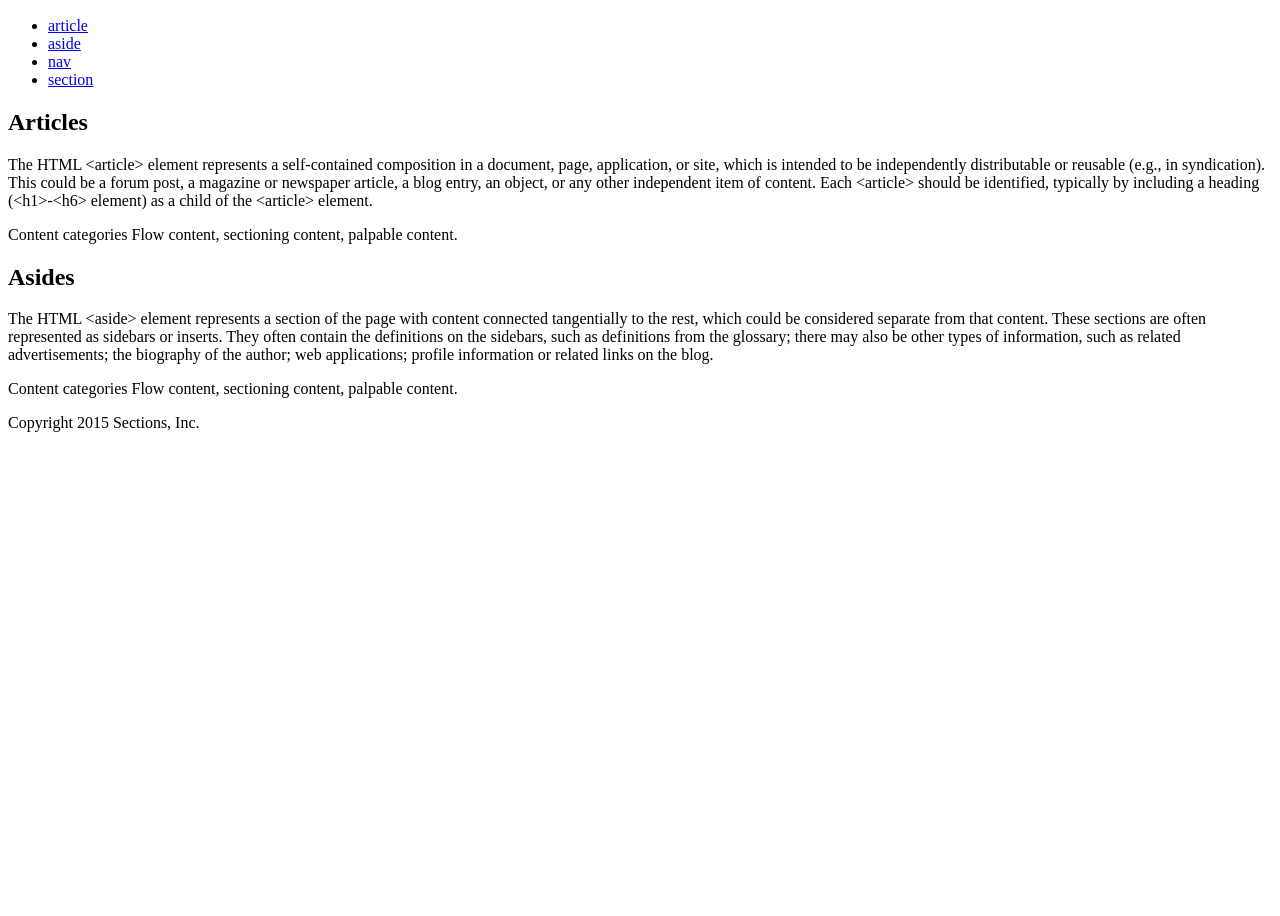
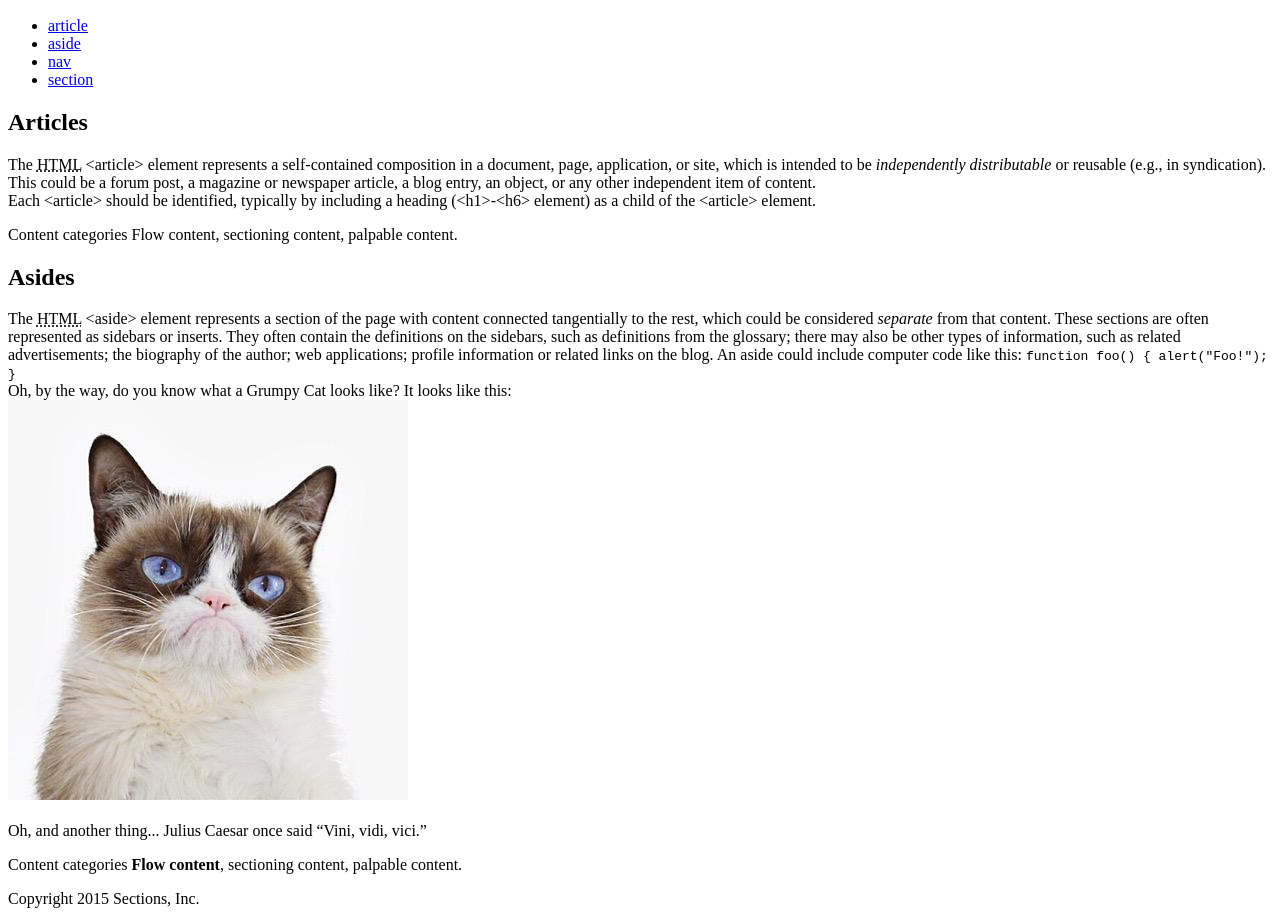
Before and after one commit to howardsmithnz/sprint-3, a plain HTML site: page index.html in a window 1280 px wide. Shown: the part 110-1026 px from the top of the page. Before the commit the page ends 800 px from the top, so only its background shows below. Drawn offline with Linux system fonts and the light colour scheme.

Commit message:
Add more HTML tags and a JPG

```diff
--- a/index.html
+++ b/index.html
@@ -23,7 +23,7 @@
       <article>
       <h2>Articles</h2>
         <p>
-        The HTML &lt;article&gt; element represents a self-contained composition in a document, page, application, or site, which is intended to be independently distributable or reusable (e.g., in syndication). This could be a forum post, a magazine or newspaper article, a blog entry, an object, or any other independent item of content. Each &lt;article&gt; should be identified, typically by including a heading (&lt;h1&gt;-&lt;h6&gt; element) as a child of the &lt;article&gt; element.
+        The <abbr title="Hypertext Markup Language">HTML</abbr> &lt;article&gt; element represents a self-contained composition in a document, page, application, or site, which is intended to be <em>independently distributable</em> or reusable (e.g., in syndication). This could be a forum post, a magazine or newspaper article, a blog entry, an object, or any other independent item of content.<br> Each &lt;article&gt; should be identified, typically by including a heading (&lt;h1&gt;-&lt;h6&gt; element) as a child of the &lt;article&gt; element.
         </p>
         <p>
         Content categories  Flow content, sectioning content, palpable content.
@@ -32,10 +32,12 @@
       <aside>
       <h2>Asides</h2>
         <p>
-        The HTML &lt;aside&gt; element represents a section of the page with content connected tangentially to the rest, which could be considered separate from that content. These sections are often represented as sidebars or inserts. They often contain the definitions on the sidebars, such as definitions from the glossary; there may also be other types of information, such as related advertisements; the biography of the author; web applications; profile information or related links on the blog.
+        The <abbr title="Hypertext Markup Language">HTML</abbr> &lt;aside&gt; element represents a section of the page with content connected tangentially to the rest, which could be considered <em>separate</em> from that content. These sections are often represented as sidebars or inserts. They often contain the definitions on the sidebars, such as definitions from the glossary; there may also be other types of information, such as related advertisements; the biography of the author; <span>web applications;</span> profile information or related links on the blog. An aside could include computer code like this: <code> function foo() {
+          alert("Foo!");
+        }</code><br>Oh, by the way, do you know what a Grumpy Cat looks like? It looks like this:<br><img alt="That's one grumpy cat!" src="grumpy_cat.jpg"><br><br>Oh, and another thing... Julius Caesar once said <q cite="https://en.wikipedia.org/wiki/Julius_Caesar">Vini, vidi, vici.</q>
         </p>
         <p>
-        Content categories  Flow content, sectioning content, palpable content.
+        Content categories  <strong>Flow content</<strong></strong>, sectioning content, palpable content.
         </p>
       </aside>
     </main>
```
Also changed, not shown: grumpy_cat.jpg (added).
